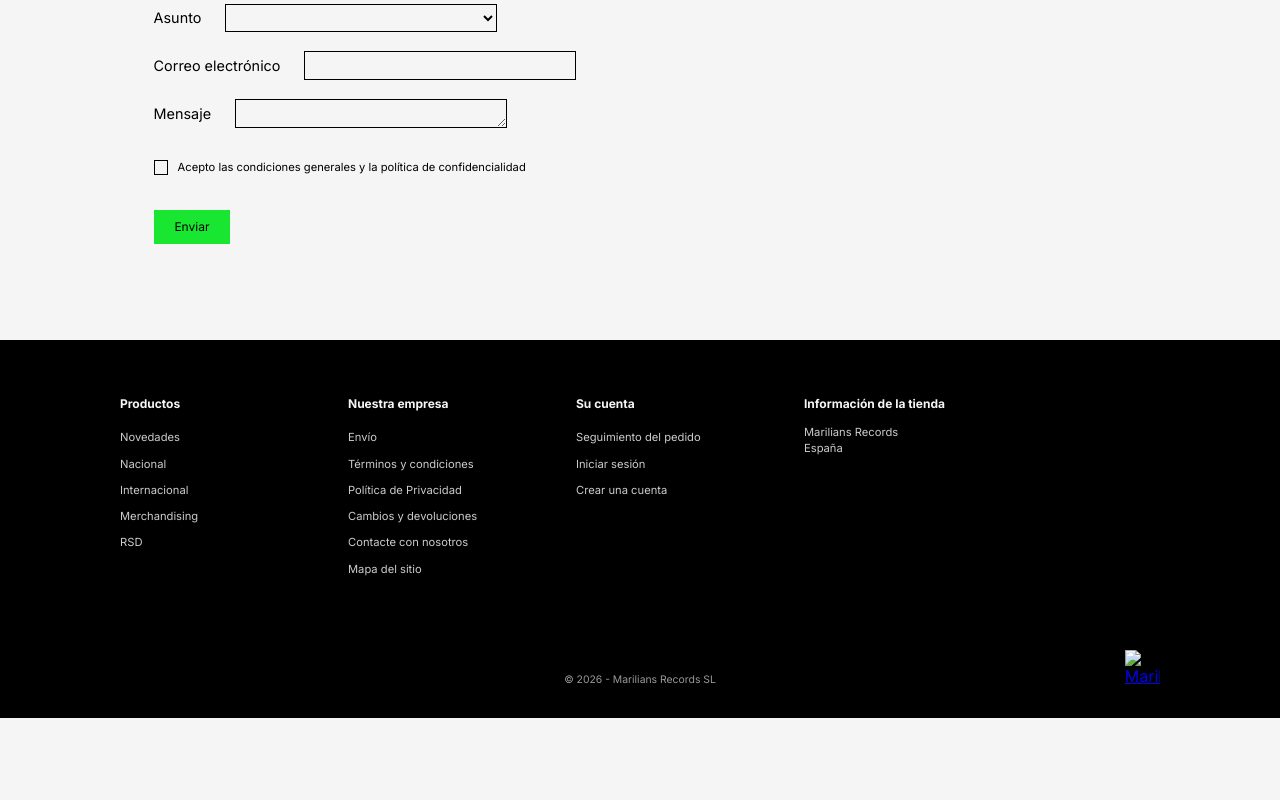
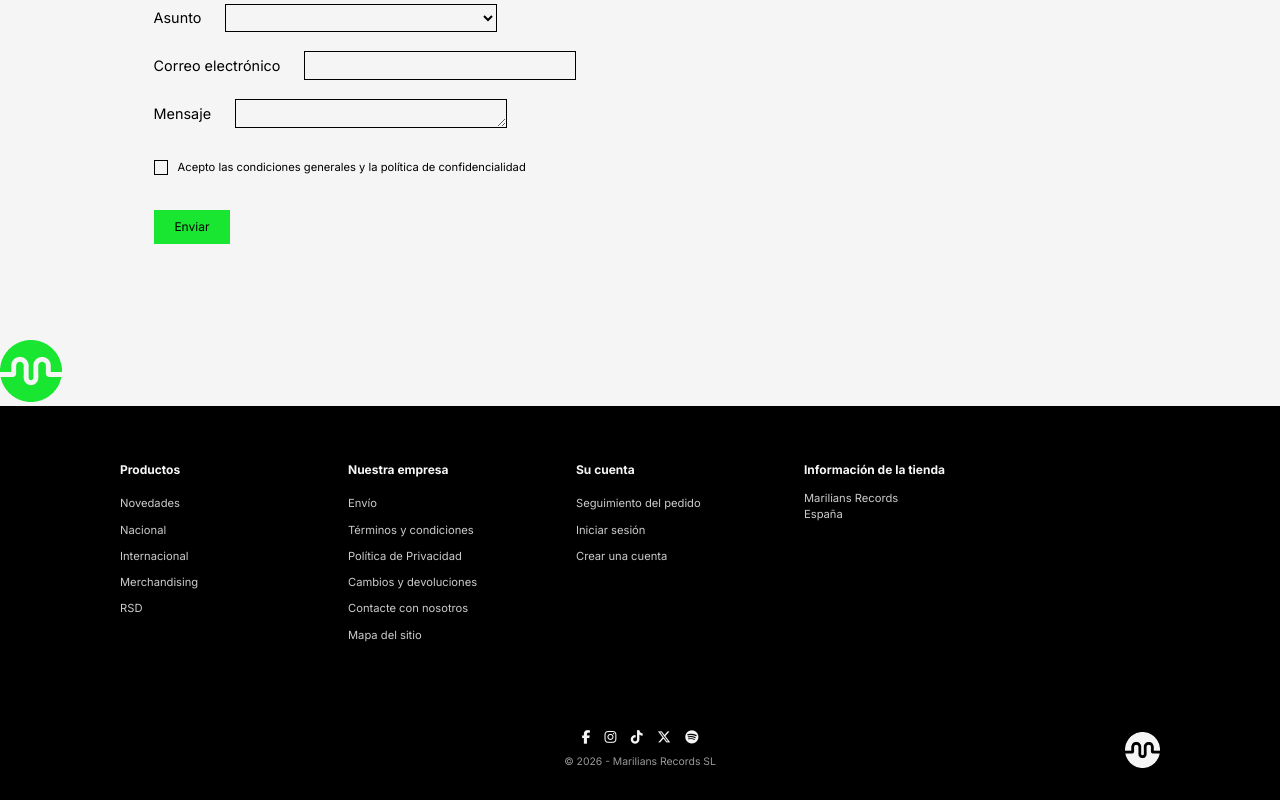
Before and after one commit to gabyalvarezfuentes5444-blip/WEB_INTERACTIVA_02, a plain HTML site: page about.html in a window 1280 px wide. Shown: the part 728-1528 px from the top of the page. Before the commit the page ends 1446 px from the top, so only its background shows below. Drawn offline with nearby package versions, Linux system fonts and the light colour scheme.

Commit message:
agregando cosas de lucia

```diff
--- a/about.html
+++ b/about.html
@@ -8,6 +8,9 @@
      <link href="https://fonts.googleapis.com/css2?family=Inter:wght@400;700;900&display=swap" rel="stylesheet">
    <!-- CSS  -->
     <link rel="stylesheet" href="css/style.css">
+    <!-- ICONOS FONT AWESOME -->
+    <link rel="stylesheet" href="https://cdnjs.cloudflare.com/ajax/libs/font-awesome/6.5.1/css/all.min.css">
+
 </head>
 <body>
 
@@ -146,6 +149,13 @@
         </form>
     </section>
 
+     <!-- BOTÓN FLOTANTE DE IR A LA HOME -->
+    <a href="index.html" class="btn-flotante-home" aria-label="Ir a la Home">
+        <img src="MEDIA/IMG/Logo verde.png" alt="Home">
+     </a>
+
+</main>
+
 <!-- FOOTER -->
 <footer class="footer">
    <!-- 4 Columnas -->
@@ -216,14 +226,10 @@
 
        <!-- Logo -->
        <a href="index.html" class="footer__isotipo">
-                <img src="MEDIA/Logo footer.png" alt="Marilians">
+           <img src="MEDIA/IMG/Logo footer.png" alt="Marilians">
        </a>
    </div>
 </footer>
-
-
-
-    </main>
 
 
 
```
Also changed, not shown: MEDIA/IMG/Logo footer.png (added), MEDIA/IMG/Logo verde.png (added), 3 other files. Lines whose indentation alone changed are shown as unchanged.
